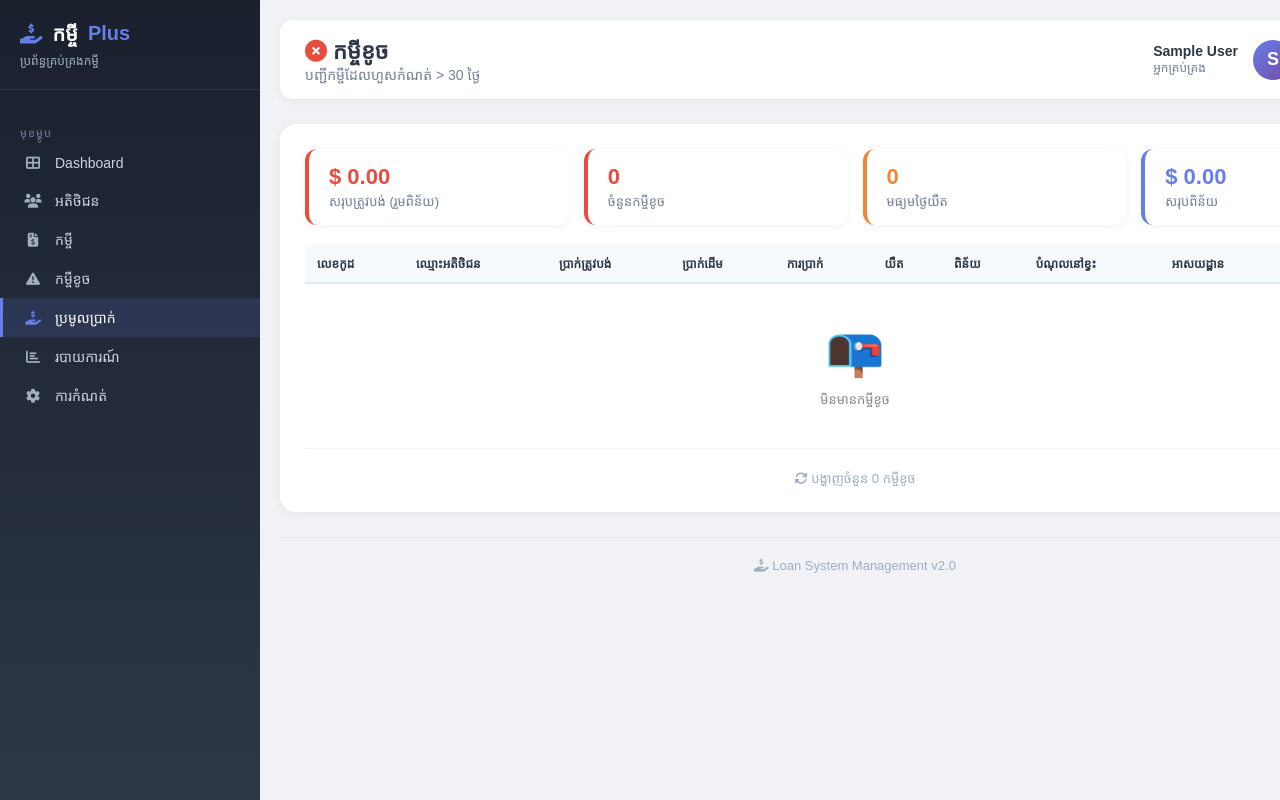
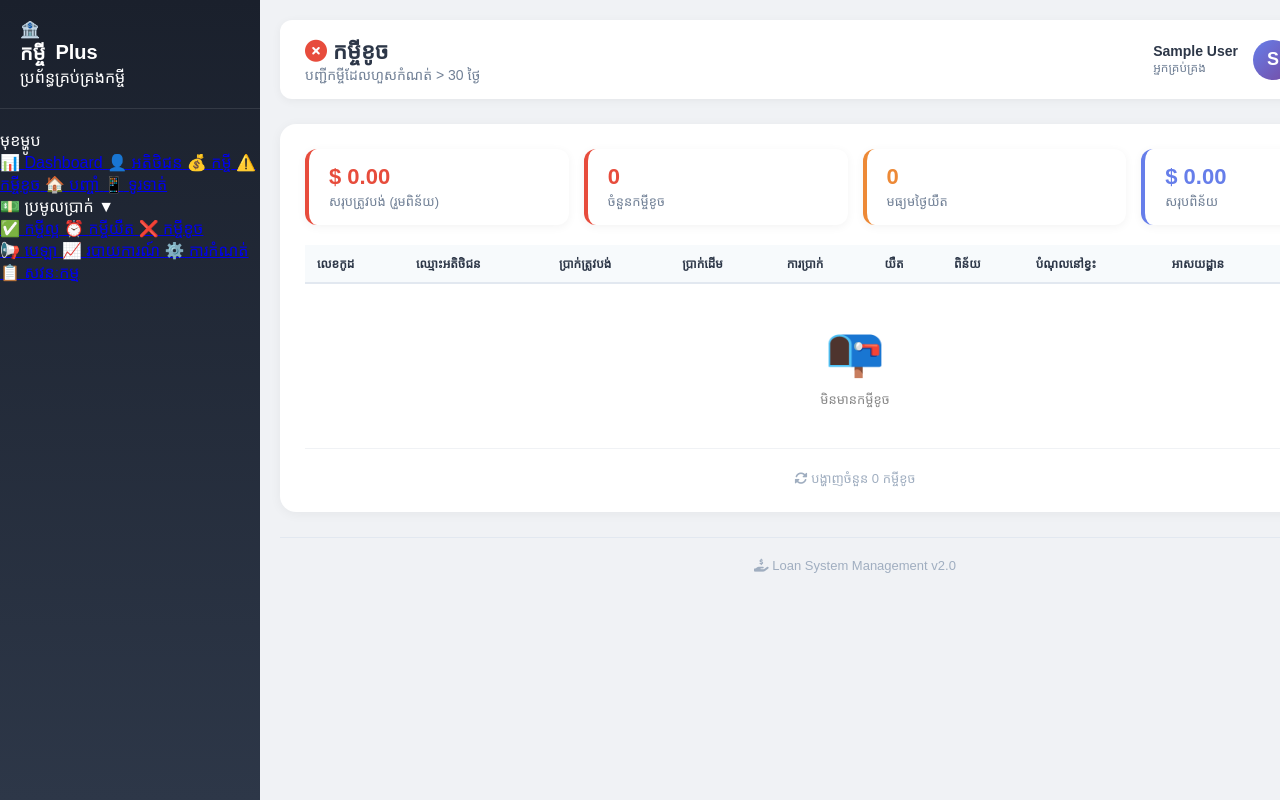
Before and after one commit to rithvannita5/loan, a Flask app: page /collection_bad in a window 1280 px wide; the page is wider, and only the part inside the window is pictured. Run offline with Flask 3, Linux system fonts and the light colour scheme; the visitor is signed in with stand-in values (Sample User, id 1); data that the repository does not hold is empty.

Commit message:
Update collection_bad.html

```diff
--- a/templates/collection_bad.html
+++ b/templates/collection_bad.html
@@ -208,22 +208,84 @@
 <body>
 
     <!-- ===== SIDEBAR ===== -->
-    <nav class="sidebar" id="sidebar">
+    <nav class="sidebar">
         <div class="sidebar-brand">
-            <h2><i class="fas fa-hand-holding-usd"></i> កម្ចី<span style="color:#667eea;">Plus</span></h2>
-            <div class="subtitle">ប្រព័ន្ធគ្រប់គ្រងកម្ចី</div>
+            <span class="logo">🏦</span>
+            <h2>កម្ចី<span>Plus</span></h2>
+            <p>ប្រព័ន្ធគ្រប់គ្រងកម្ចី</p>
+        </div>
+        <div class="menu-label">មុខម្ហូប</div>
+
+        <a href="/dashboard" class="menu-item active">
+            <span class="icon">📊</span>
+            <span>Dashboard</span>
+        </a>
+
+        <a href="/customers" class="menu-item">
+            <span class="icon">👤</span>
+            <span>អតិថិជន</span>
+        </a>
+
+        <a href="/loans" class="menu-item">
+            <span class="icon">💰</span>
+            <span>កម្ចី</span>
+        </a>
+
+        <a href="/loans/bad" class="menu-item">
+            <span class="icon">⚠️</span>
+            <span>កម្ចីខូច</span>
+        </a>
+
+        <a href="/pawn" class="menu-item">
+            <span class="icon">🏠</span>
+            <span>បញ្ចាំ</span>
+        </a>
+
+        <a href="/payments" class="menu-item">
+            <span class="icon">📱</span>
+            <span>ទូរទាត់</span>
+        </a>
+
+        <!-- ===== COLLECTION WITH SUBMENU ===== -->
+        <div class="menu-item" onclick="toggleCollectionSubmenu(event)">
+            <span class="icon">💵</span>
+            <span>ប្រមូលប្រាក់</span>
+            <span class="arrow" id="collectionArrow">▼</span>
+        </div>
+        <div class="submenu-container" id="collectionSubmenu">
+            <a href="/collection_good" class="menu-item submenu-item">
+                <span class="icon">✅</span>
+                <span>កម្ចីល្អ</span>
+            </a>
+            <a href="/collection_late" class="menu-item submenu-item">
+                <span class="icon">⏰</span>
+                <span>កម្ចីយឺត</span>
+            </a>
+            <a href="/collection_bad" class="menu-item submenu-item">
+                <span class="icon">❌</span>
+                <span>កម្ចីខូច</span>
+            </a>
         </div>
 
-        <ul class="sidebar-menu">
-            <li class="menu-label">មុខម្ហូប</li>
-            <li><a href="{{ url_for('dashboard') }}"><i class="fas fa-th-large"></i> Dashboard</a></li>
-            <li><a href="{{ url_for('customers') }}"><i class="fas fa-users"></i> អតិថិជន</a></li>
-            <li><a href="{{ url_for('loans') }}"><i class="fas fa-file-invoice-dollar"></i> កម្ចី</a></li>
-            <li><a href="{{ url_for('loans_bad') }}"><i class="fas fa-exclamation-triangle"></i> កម្ចីខូច</a></li>
-            <li><a href="{{ url_for('collection') }}" class="active"><i class="fas fa-hand-holding-dollar"></i> ប្រមូលប្រាក់</a></li>
-            <li><a href="#"><i class="fas fa-chart-bar"></i> របាយការណ៍</a></li>
-            <li><a href="{{ url_for('settings') }}"><i class="fas fa-cog"></i> ការកំណត់</a></li>
-        </ul>
+        <a href="/disbursement" class="menu-item">
+            <span class="icon">📢</span>
+            <span>បេឡា</span>
+        </a>
+
+        <a href="/reports" class="menu-item">
+            <span class="icon">📈</span>
+            <span>របាយការណ៍</span>
+        </a>
+
+        <a href="/settings" class="menu-item">
+            <span class="icon">⚙️</span>
+            <span>ការកំណត់</span>
+        </a>
+
+        <a href="/audit" class="menu-item">
+            <span class="icon">📋</span>
+            <span>សវនៈកម្ម</span>
+        </a>
     </nav>
 
     <!-- ===== MAIN CONTENT ===== -->
```
